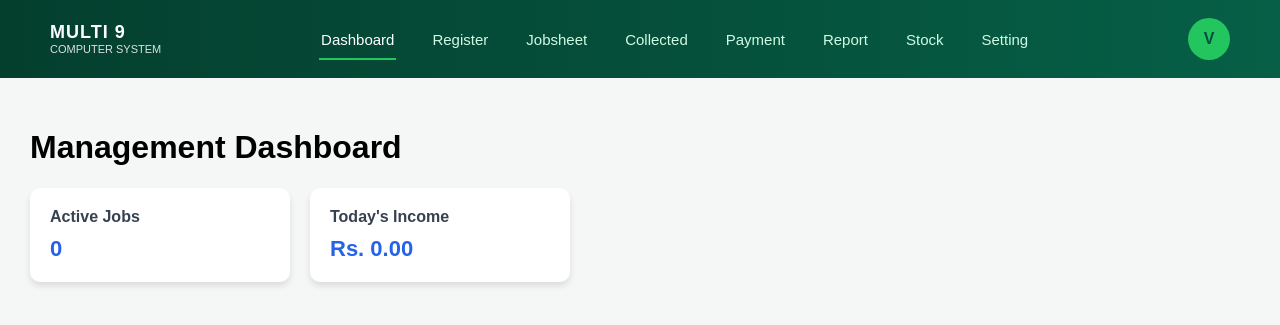
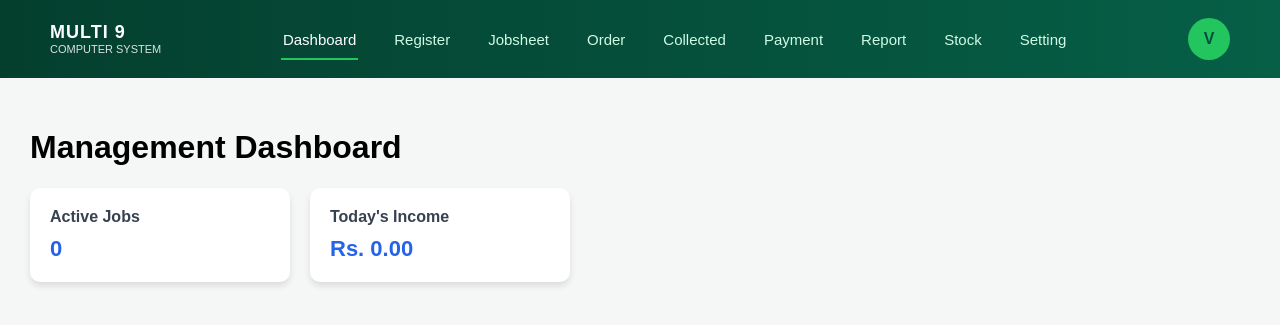
Before and after one commit to Chamodi27s/Predictive-Income-and-Repair-Time-Analytics-and-Forecasting-System-for-Multi9-Computer-Systems, a PHP site: page /index.php in a window 1280 px wide. Shown: the top 325 px of the page. Run offline with PHP 8.4, Linux system fonts and the light colour scheme; data that the repository does not hold is empty.

Commit message:
order page

```diff
--- a/navbar.php
+++ b/navbar.php
@@ -86,6 +86,7 @@ $current_page = basename($_SERVER['PHP_SELF']);
         <a href="index.php" class="<?= $current_page=='index.php'?'active':'' ?>">Dashboard</a>
         <a href="register.php">Register</a>
         <a href="job_details.php">Jobsheet</a>
+        <a href="order.php">Order</a>
         <a href="cashbook_view.php">Collected</a>
         <a href="payment.php">Payment</a>
         <a href="report.php">Report</a>
```
